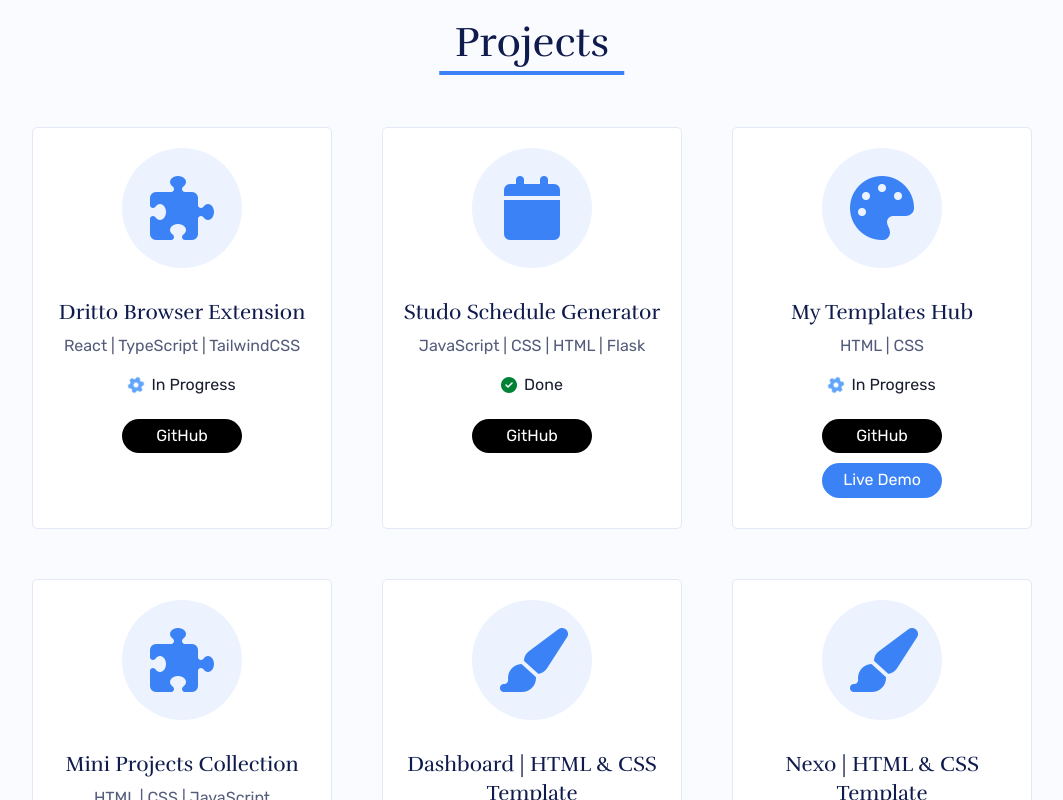
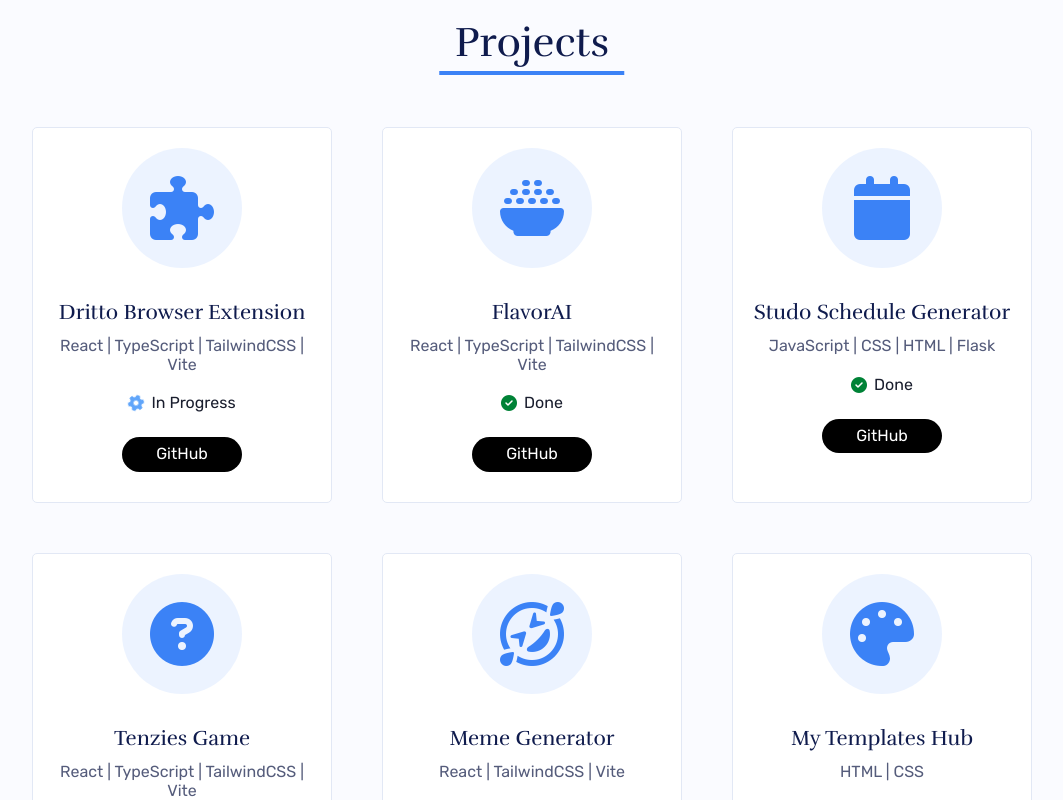
Before and after one commit to Muhammad-Ahmed-GH/My_Personal_Portfolio_Website, a React (Vite) app: page / in a window 1280 px wide. Shown: the part 5100-5900 px from the top of the page, without its empty margins (108-1171 px from the left). Built offline with nearby package versions, Linux system fonts and the light colour scheme; some icons are missing.

Commit message:
chore: add more projects

```diff
--- a/src/data/pageData.ts
+++ b/src/data/pageData.ts
@@ -146,7 +146,7 @@ export const pageData: PageData = {
       id: 1,
       title: "dritto browser extension",
       icon: "fa-solid fa-puzzle-piece",
-      techStack: ["React", "TypeScript", "TailwindCSS"],
+      techStack: ["React", "TypeScript", "TailwindCSS", "Vite"],
       status: "inProgress",
       links: {
         github:
@@ -155,6 +155,17 @@ export const pageData: PageData = {
     },
     {
       id: 2,
+      title: "flavorAI",
+      icon: "fa-solid fa-bowl-rice",
+      techStack: ["React", "TypeScript", "TailwindCSS", "Vite"],
+      status: "done",
+      links: {
+        github:
+          "https://github.com/muhammad-ahmed-gh/flavor-ai",
+      },
+    },
+    {
+      id: 3,
       title: "studo schedule generator",
       icon: "fa-solid fa-calendar",
       techStack: ["JavaScript", "CSS", "HTML", "Flask"],
@@ -165,7 +176,29 @@ export const pageData: PageData = {
       },
     },
     {
-      id: 3,
+      id: 4,
+      title: "tenzies game",
+      icon: "fa-solid fa-circle-question",
+      techStack: ["React", "TypeScript", "TailwindCSS", "Vite"],
+      status: "done",
+      links: {
+        github:
+          "https://github.com/muhammad-ahmed-gh/tenzies-game",
+      },
+    },
+    {
+      id: 5,
+      title: "meme generator",
+      icon: "fa-regular fa-face-grin-squint-tears",
+      techStack: ["React", "TailwindCSS", "Vite"],
+      status: "done",
+      links: {
+        github:
+          "https://github.com/muhammad-ahmed-gh/meme-generator",
+      },
+    },
+    {
+      id: 6,
       title: "my templates hub",
       icon: "fa-solid fa-palette",
       techStack: ["HTML", "CSS"],
@@ -176,7 +209,7 @@ export const pageData: PageData = {
       },
     },
     {
-      id: 4,
+      id: 7,
       title: "mini projects collection",
       icon: "fa-solid fa-puzzle-piece",
       techStack: ["HTML", "CSS", "JavaScript"],
@@ -187,7 +220,7 @@ export const pageData: PageData = {
       },
     },
     {
-      id: 5,
+      id: 8,
       title: "Dashboard | HTML & CSS template",
       icon: "fa-solid fa-paintbrush",
       techStack: ["HTML", "CSS"],
@@ -199,7 +232,7 @@ export const pageData: PageData = {
       },
     },
     {
-      id: 6,
+      id: 9,
       title: "Nexo | HTML & CSS template",
       icon: "fa-solid fa-paintbrush",
       techStack: ["HTML", "CSS"],
@@ -211,7 +244,7 @@ export const pageData: PageData = {
       },
     },
     {
-      id: 7,
+      id: 10,
       title: "Kasper | HTML & CSS template",
       icon: "fa-solid fa-paintbrush",
       techStack: ["HTML", "CSS"],
@@ -223,7 +256,7 @@ export const pageData: PageData = {
       },
     },
     {
-      id: 8,
+      id: 11,
       title: "Leon | HTML & CSS template",
       icon: "fa-solid fa-paintbrush",
       techStack: ["HTML", "CSS"],
```
